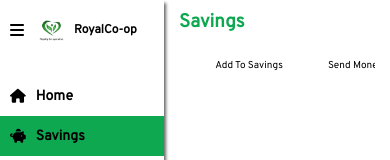
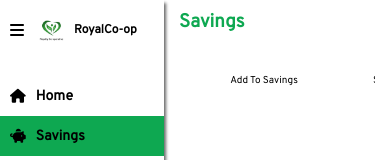
Before and after one commit to oluwatoba1/rc2, a React (Create React App) app: page /savings in a window 390 px wide. Shown: the top 160 px of the page. Built offline with nearby package versions, Linux system fonts and the light colour scheme.

Commit message:
DesignBug Fixes

```diff
--- a/src/components/savings/Savings.css
+++ b/src/components/savings/Savings.css
@@ -44,7 +44,7 @@
 	}
 
 	.savingsBody a {
-		padding: 0;
+		padding-bottom: 10px;
 		font-size: 10px;
 		width: 120px;
 	}
```
